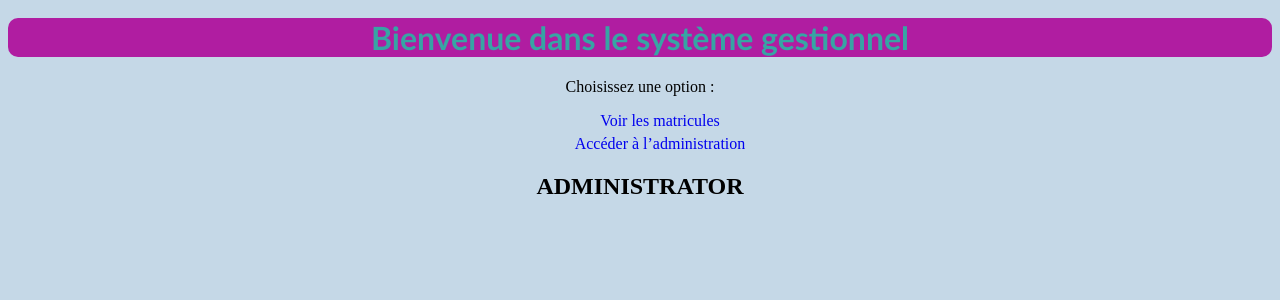
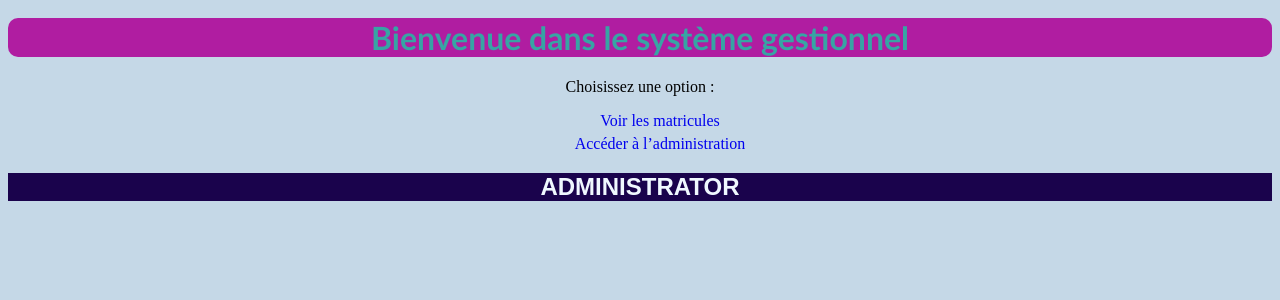
Before and after one commit to kashalarocher-star/Vehi__, a Django app: page / in a window 1280 px wide. Shown: the part 314-614 px from the top of the page. Run offline with Django 5.2, Linux system fonts and the light colour scheme.

Commit message:
changed css and index

```diff
--- a/VehiTrack/static/css/main1.css
+++ b/VehiTrack/static/css/main1.css
@@ -41,7 +41,7 @@ ul{
 ul a{
     text-decoration: none;/*enlever le soulignement*/
 }
-noir{
+section{
     background-color: rgb(26, 3, 76);
     color: aliceblue;
     text-align: center;
--- a/VehiTrack/templates/VehiTrack/index.html
+++ b/VehiTrack/templates/VehiTrack/index.html
@@ -26,7 +26,7 @@
                 </a>
             </li>
         </ul>
-    <section class="noir">
+    <section class="cl_noir">
         <div class="Bas_page">
             <h2>ADMINISTRATOR</h2>
         </div>
```
